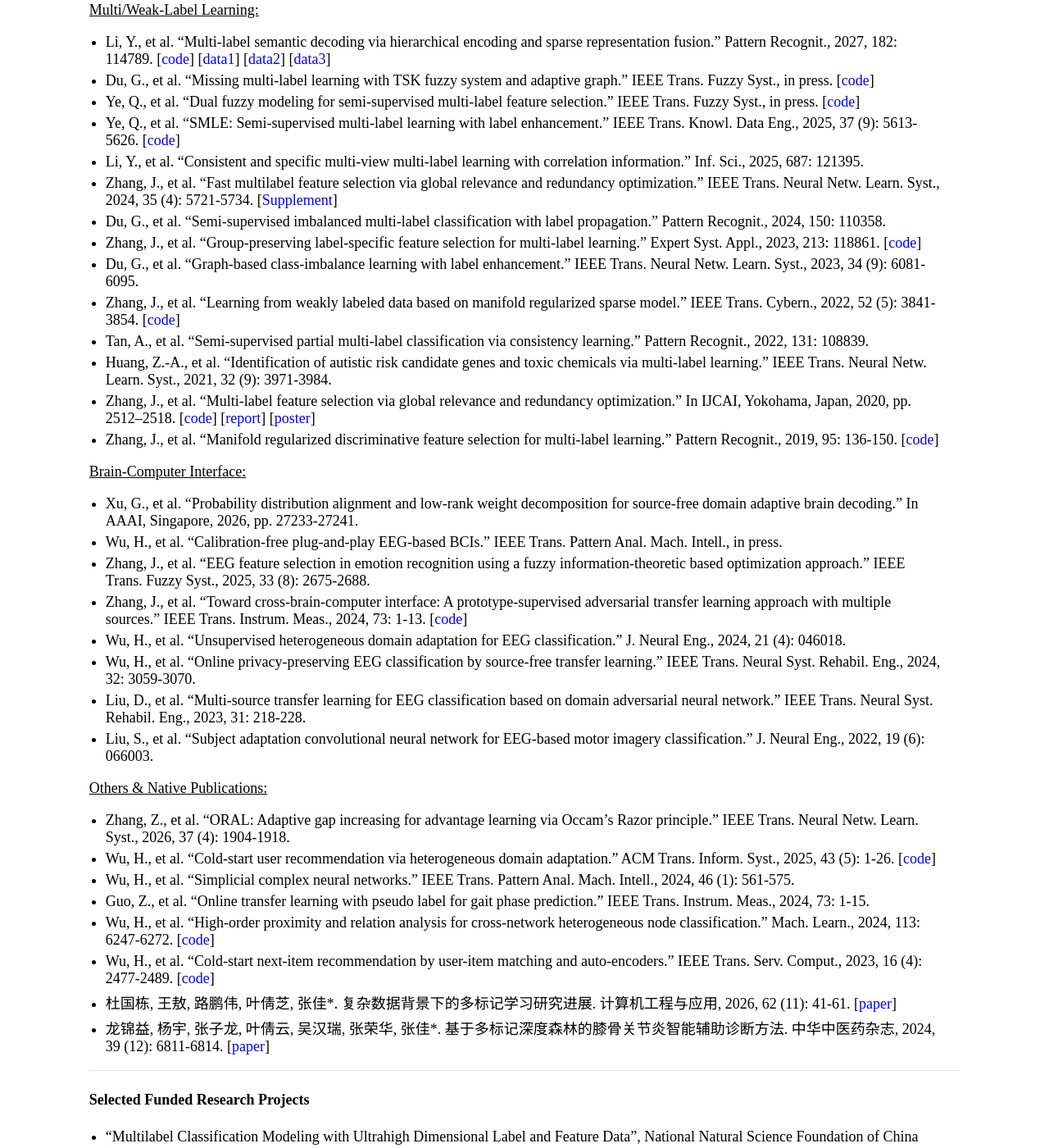
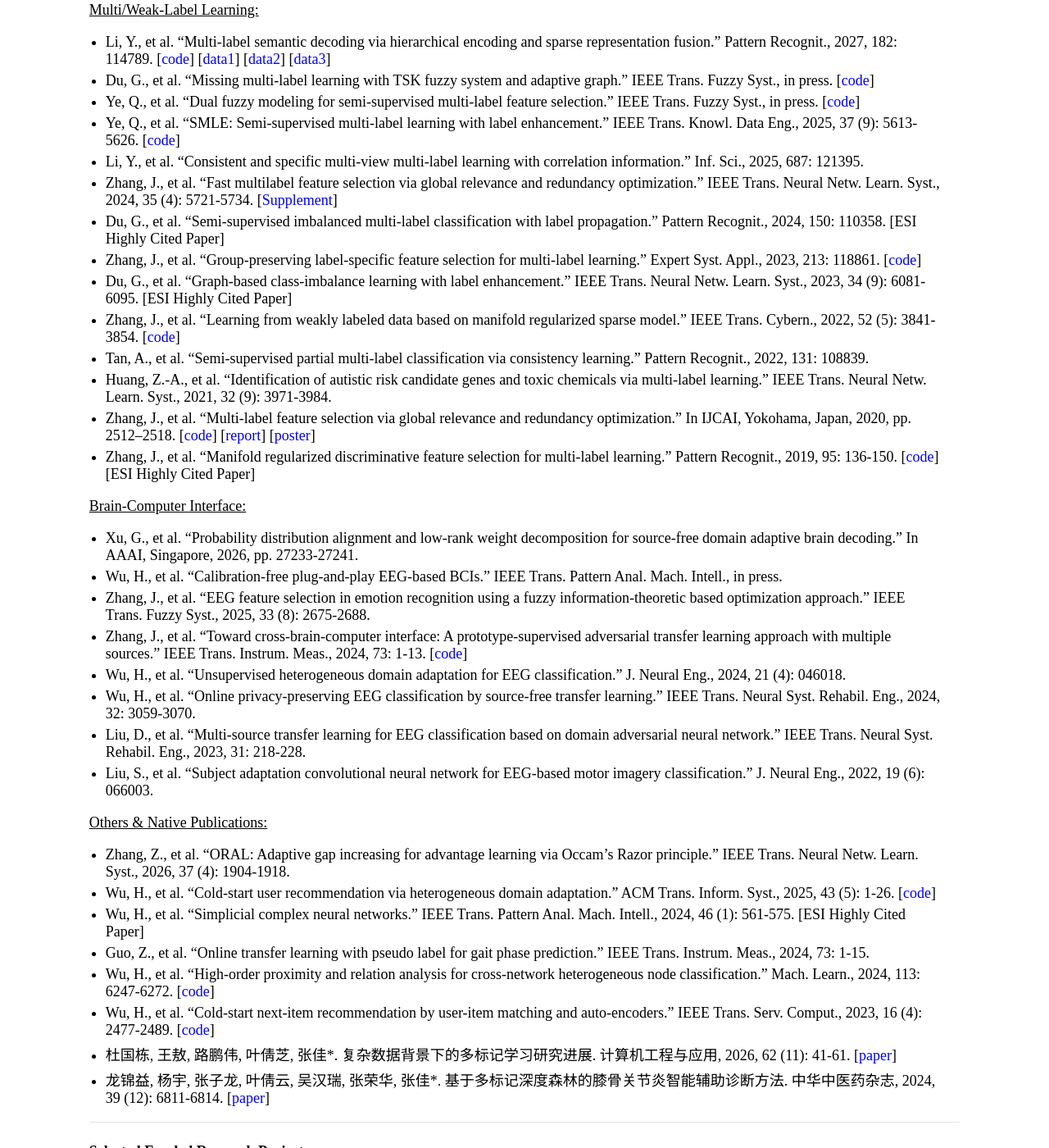
Before and after one commit to jiazhang-ml/jiazhang-ml.github.io, a Jekyll site: the page built from index.md, in a window 1280 px wide and 1400 px high, scrolled down 441 px. Shown: the whole window at 82% size. Built offline with Jekyll 4.4.1, drawn with Linux system fonts in a browser that asks for light colours.

Commit message:
Update index.md

```diff
--- a/index.md
+++ b/index.md
@@ -22,14 +22,14 @@ Email: [jiazhang@jnu.edu.cn](mailto:jiazhang@jnu.edu.cn)
 * Ye, Q., et al. "SMLE: Semi-supervised multi-label learning with label enhancement." IEEE Trans. Knowl. Data Eng., 2025, 37 (9): 5613-5626. [[code](https://github.com/JNU-IHCILab/SMLE)]
 * Li, Y., et al. "Consistent and specific multi-view multi-label learning with correlation information." Inf. Sci., 2025, 687: 121395.
 * Zhang, J., et al. "Fast multilabel feature selection via global relevance and redundancy optimization." IEEE Trans. Neural Netw. Learn. Syst., 2024, 35 (4): 5721-5734. [[Supplement](SM-GRROfast.pdf)]
-* Du, G., et al. "Semi-supervised imbalanced multi-label classification with label propagation." Pattern Recognit., 2024, 150: 110358.
+* Du, G., et al. "Semi-supervised imbalanced multi-label classification with label propagation." Pattern Recognit., 2024, 150: 110358. [ESI Highly Cited Paper]
 * Zhang, J., et al. "Group-preserving label-specific feature selection for multi-label learning." Expert Syst. Appl., 2023, 213: 118861. [[code](https://codeocean.com/capsule/1281687/tree/v1)]
-* Du, G., et al. "Graph-based class-imbalance learning with label enhancement." IEEE Trans. Neural Netw. Learn. Syst., 2023, 34 (9): 6081-6095.
+* Du, G., et al. "Graph-based class-imbalance learning with label enhancement." IEEE Trans. Neural Netw. Learn. Syst., 2023, 34 (9): 6081-6095. [ESI Highly Cited Paper]
 * Zhang, J., et al. "Learning from weakly labeled data based on manifold regularized sparse model." IEEE Trans. Cybern., 2022, 52 (5): 3841-3854. [[code](MSWL-master.zip)]
 * Tan, A., et al. "Semi-supervised partial multi-label classification via consistency learning." Pattern Recognit., 2022, 131: 108839.
 * Huang, Z.-A., et al. "Identification of autistic risk candidate genes and toxic chemicals via multi-label learning." IEEE Trans. Neural Netw. Learn. Syst., 2021, 32 (9): 3971-3984.
 * Zhang, J., et al. "Multi-label feature selection via global relevance and redundancy optimization." In IJCAI, Yokohama, Japan, 2020, pp. 2512–2518. [[code](GRRO-master.zip)] [[report](v15.pptx)] [[poster](poster.pdf)]
-* Zhang, J., et al. "Manifold regularized discriminative feature selection for multi-label learning." Pattern Recognit., 2019, 95: 136-150. [[code](MDFS-master.zip)]
+* Zhang, J., et al. "Manifold regularized discriminative feature selection for multi-label learning." Pattern Recognit., 2019, 95: 136-150. [[code](MDFS-master.zip)] [ESI Highly Cited Paper]
 
 <u>Brain-Computer Interface:</u>
 * Xu, G., et al. "Probability distribution alignment and low-rank weight decomposition for source-free domain adaptive brain decoding." In AAAI, Singapore, 2026, pp. 27233-27241.
@@ -44,7 +44,7 @@ Email: [jiazhang@jnu.edu.cn](mailto:jiazhang@jnu.edu.cn)
 <u>Others & Native Publications:</u>
 * Zhang, Z., et al. "ORAL: Adaptive gap increasing for advantage learning via Occam's Razor principle." IEEE Trans. Neural Netw. Learn. Syst., 2026, 37 (4): 1904-1918.
 * Wu, H., et al. "Cold-start user recommendation via heterogeneous domain adaptation." ACM Trans. Inform. Syst., 2025, 43 (5): 1-26. [[code](https://github.com/wuhanrui/FDMA)]
-* Wu, H., et al. "Simplicial complex neural networks." IEEE Trans. Pattern Anal. Mach. Intell., 2024, 46 (1): 561-575.
+* Wu, H., et al. "Simplicial complex neural networks." IEEE Trans. Pattern Anal. Mach. Intell., 2024, 46 (1): 561-575. [ESI Highly Cited Paper]
 * Guo, Z., et al. "Online transfer learning with pseudo label for gait phase prediction." IEEE Trans. Instrum. Meas., 2024, 73: 1-15.
 * Wu, H., et al. "High-order proximity and relation analysis for cross-network heterogeneous node classification." Mach. Learn., 2024, 113: 6247-6272. [[code](https://github.com/wuhanrui/HoPRA)]
 * Wu, H., et al. "Cold-start next-item recommendation by user-item matching and auto-encoders." IEEE Trans. Serv. Comput., 2023, 16 (4): 2477-2489. [[code](https://github.com/wuhanrui/UIMA)]
```
